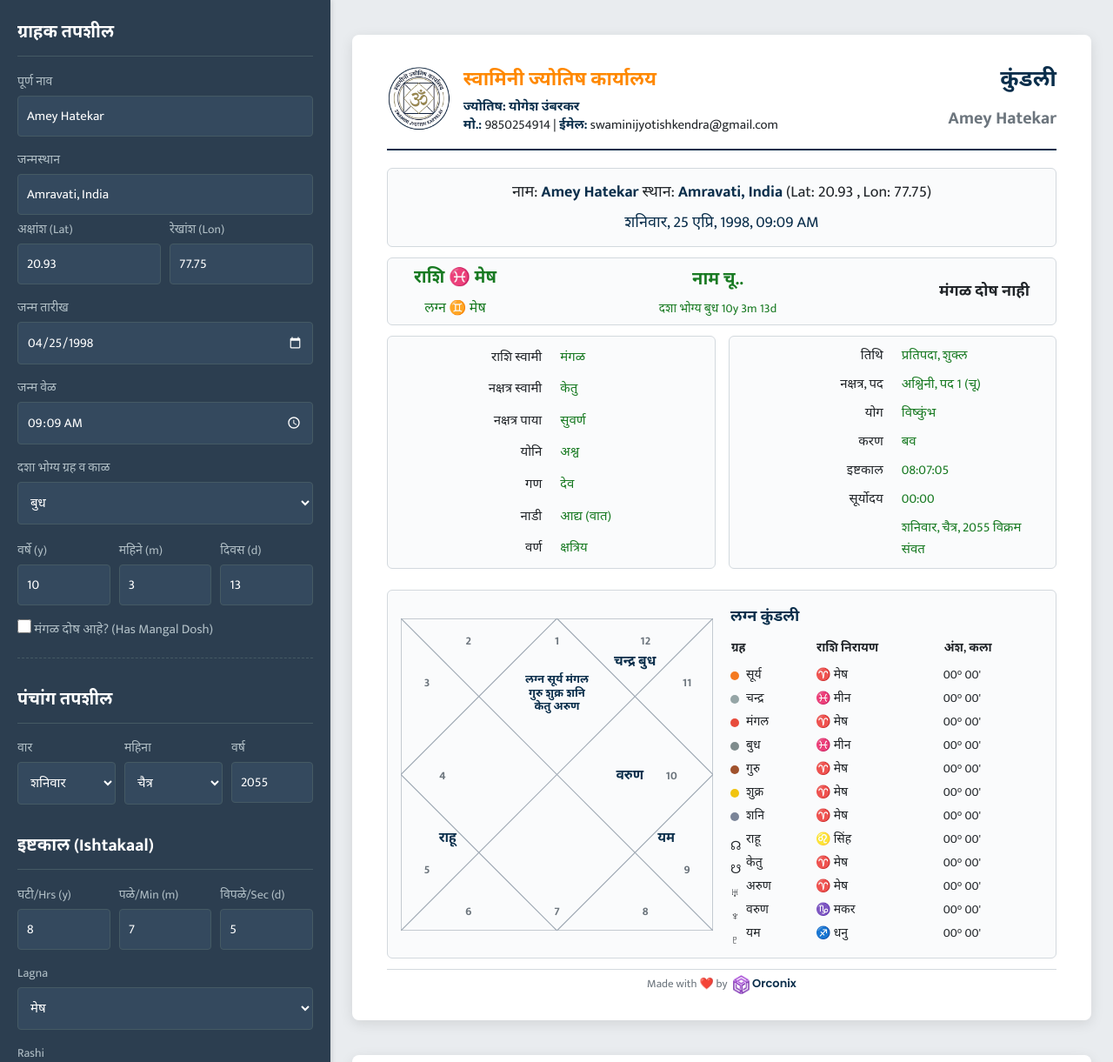
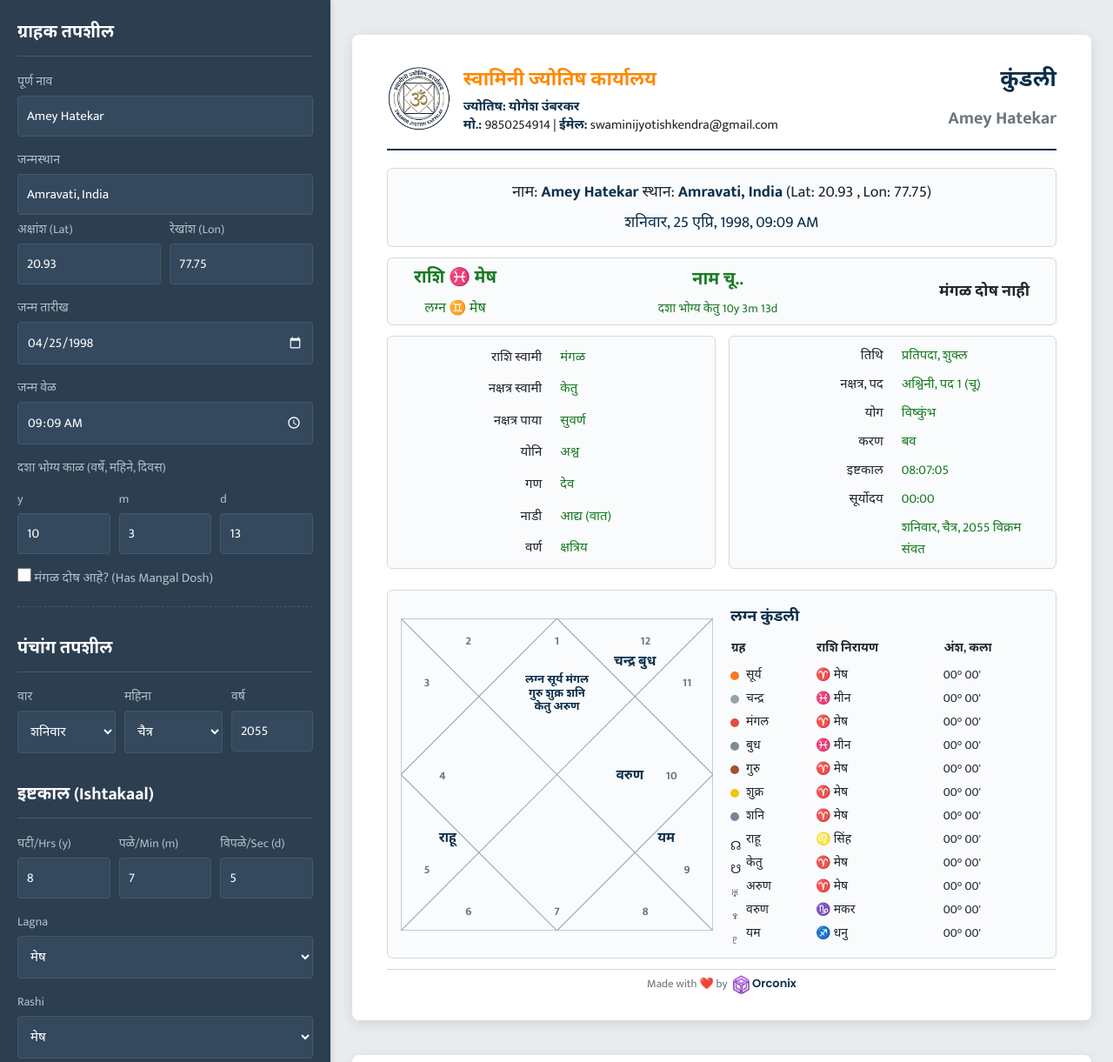
Before and after one commit to prathamk1483/Swamini-Jyotish-Kendra, a Django app: page /editor/ in a window 1280 px wide. Shown: the top 1221 px of the page at 87% size. Run offline with Django 5.2, Linux system fonts and the light colour scheme.

Commit message:
Selecting Nakshatra Pada select Nakshatra Swami which is equal to Bhogya

```diff
--- a/templates/index.html
+++ b/templates/index.html
@@ -191,18 +191,12 @@
         <div class="form-group"><label>जन्म वेळ</label><input type="time" id="clientTimeInput" value="09:09"></div>
 
         <div class="form-group" style="margin-bottom: 8px;">
-            <label>दशा भोग्य ग्रह व काळ</label>
-            <select id="bhogyaPlanetInput" style="margin-bottom: 10px;">
-                <option value="सूर्य">सूर्य</option><option value="चन्द्र">चन्द्र</option><option value="मंगल">मंगल</option>
-                <option value="बुध" selected>बुध</option><option value="गुरु">गुरु</option><option value="शुक्र">शुक्र</option>
-                <option value="शनि">शनि</option><option value="राहू">राहू</option><option value="केतु">केतु</option>
-            </select>
+            <label>दशा भोग्य काळ (वर्षे, महिने, दिवस)</label>
         </div>
-
         <div style="display: flex; gap: 10px; margin-bottom: 15px;">
-            <div class="form-group" style="margin-bottom: 0; flex: 1;"><label>वर्षे (y)</label><input type="number" id="bhogyaYInput" value="10" min="0"></div>
-            <div class="form-group" style="margin-bottom: 0; flex: 1;"><label>महिने (m)</label><input type="number" id="bhogyaMInput" value="3" min="0"></div>
-            <div class="form-group" style="margin-bottom: 0; flex: 1;"><label>दिवस (d)</label><input type="number" id="bhogyaDInput" value="13" min="0"></div>
+            <div class="form-group" style="margin-bottom: 0; flex: 1;"><label>y</label><input type="number" id="bhogyaYInput" value="10" min="0"></div>
+            <div class="form-group" style="margin-bottom: 0; flex: 1;"><label>m</label><input type="number" id="bhogyaMInput" value="3" min="0"></div>
+            <div class="form-group" style="margin-bottom: 0; flex: 1;"><label>d</label><input type="number" id="bhogyaDInput" value="13" min="0"></div>
         </div>
 
         <div class="form-group" style="margin-bottom: 15px; padding-bottom: 15px; border-bottom: 1px dashed #455A64;">
@@ -216,7 +210,7 @@
             <div class="form-group" style="margin-bottom: 0; flex: 1.2;">
                 <label>वार</label>
                 <select data-control="PanchangDay">
-                    <option value=" রবিবার">रविवार</option><option value="सोमवार">सोमवार</option>
+                    <option value="रविवार">रविवार</option><option value="सोमवार">सोमवार</option>
                     <option value="मंगळवार">मंगळवार</option><option value="बुधवार">बुधवार</option>
                     <option value="गुरुवार">गुरुवार</option><option value="शुक्रवार">शुक्रवार</option>
                     <option value="शनिवार" selected>शनिवार</option>
@@ -689,7 +683,6 @@
         updateDateTime();
 
         // --- Dasha Bhogya & Mangal Dosh Logic ---
-        document.getElementById('bhogyaPlanetInput').addEventListener('input', e => document.getElementById('bhogyaPlanetDisplay').textContent = e.target.value);
         document.getElementById('bhogyaYInput').addEventListener('input', e => document.getElementById('bhogyaYDisplay').textContent = e.target.value || '0');
         document.getElementById('bhogyaMInput').addEventListener('input', e => document.getElementById('bhogyaMDisplay').textContent = e.target.value || '0');
         document.getElementById('bhogyaDInput').addEventListener('input', e => document.getElementById('bhogyaDDisplay').textContent = e.target.value || '0');
@@ -858,10 +851,12 @@
                     // Extract base Nakshatra
                     const baseNakshatra = val.split(',')[0].trim();
 
-                    // Update Swami
+                    // Update Swami (and sync Bhogya Planet)
                     const mappedNakshatraSwami = nakshatraSwamiMap[baseNakshatra];
                     if (mappedNakshatraSwami) {
                         document.querySelectorAll(`[data-bind="NakshatraSwami"]`).forEach(el => el.textContent = mappedNakshatraSwami);
+                        // Sync Bhogya Graha automatically
+                        document.getElementById('bhogyaPlanetDisplay').textContent = mappedNakshatraSwami;
                     }
 
                     // Update Paya
@@ -1047,7 +1042,7 @@
                 clientPlace: document.getElementById('clientPlaceInput').value,
                 clientLat: document.getElementById('clientLatInput').value,
                 clientLon: document.getElementById('clientLonInput').value,
-                bhogyaPlanet: document.getElementById('bhogyaPlanetInput').value,
+                bhogyaPlanet: document.getElementById('bhogyaPlanetDisplay').textContent, // Reads from derived text
                 bhogyaY: document.getElementById('bhogyaYInput').value,
                 bhogyaM: document.getElementById('bhogyaMInput').value,
                 bhogyaD: document.getElementById('bhogyaDInput').value,
@@ -1160,7 +1155,6 @@
             if(data.clientPlace) document.getElementById('clientPlaceInput').value = data.clientPlace;
             if(data.clientLat) document.getElementById('clientLatInput').value = data.clientLat;
             if(data.clientLon) document.getElementById('clientLonInput').value = data.clientLon;
-            if(data.bhogyaPlanet) document.getElementById('bhogyaPlanetInput').value = data.bhogyaPlanet;
             if(data.bhogyaY) document.getElementById('bhogyaYInput').value = data.bhogyaY;
             if(data.bhogyaM) document.getElementById('bhogyaMInput').value = data.bhogyaM;
             if(data.bhogyaD) document.getElementById('bhogyaDInput').value = data.bhogyaD;
```
